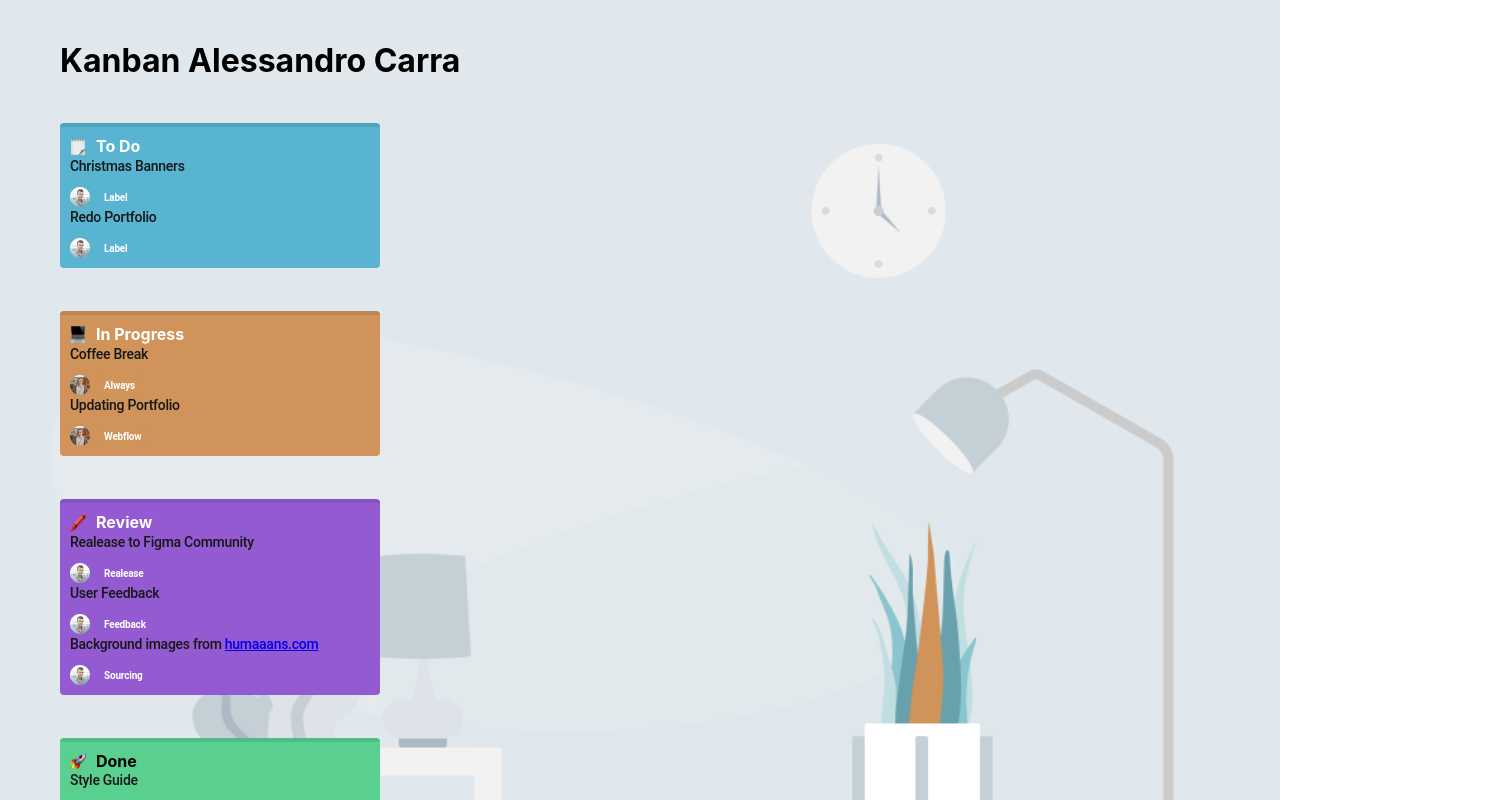
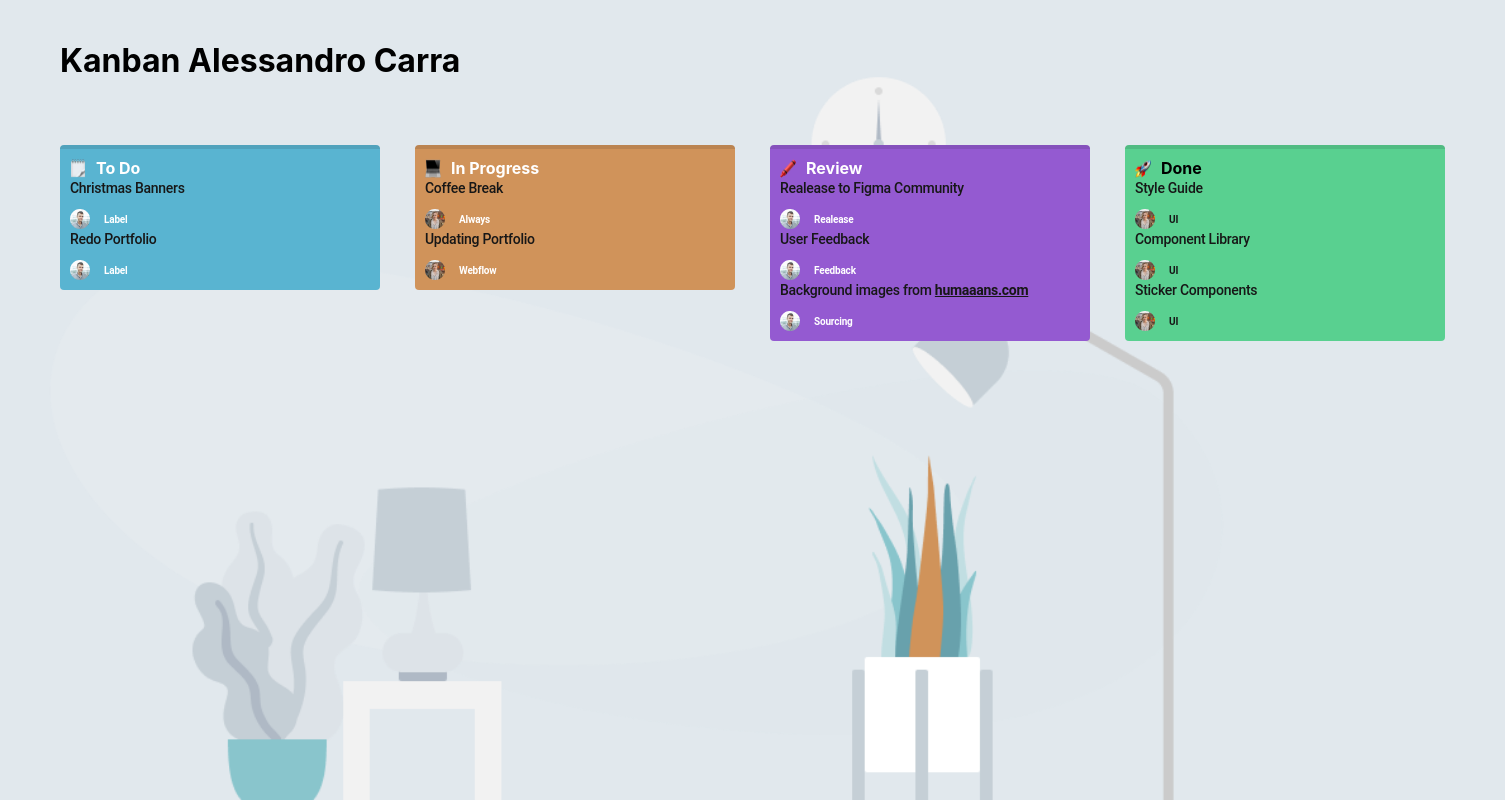
Before and after one commit to AleCarraDev/kanban2, a JavaScript app in the folder my-app/: page / in a window 1280 px wide. Shown: the top 800 px of the page, 1505 px wide, since content can reach past the window. Built offline with nearby package versions, Linux system fonts and the light colour scheme; the HTML template or start-up script is replaced by a standard one.

Commit message:
finalizando

```diff
--- a/my-app/src/App.css
+++ b/my-app/src/App.css
@@ -1,38 +1,14 @@
-.App {
-  text-align: center;
+a {
+  line-height: 21px;
+  font-size: 14px;
+  letter-spacing: -0.02em;
+  color: #171717;
+  margin-bottom: 10px;
+  font-weight: bold;
+  font-family: "Roboto", sans-serif;
 }
 
-.App-logo {
-  height: 40vmin;
-  pointer-events: none;
+.outside-cards {
+  display: flex;
+  justify-content: space-between;
 }
-
-@media (prefers-reduced-motion: no-preference) {
-  .App-logo {
-    animation: App-logo-spin infinite 20s linear;
-  }
-}
-
-.App-header {
-  background-color: #282c34;
-  min-height: 100vh;
-  display: flex;
-  flex-direction: column;
-  align-items: center;
-  justify-content: center;
-  font-size: calc(10px + 2vmin);
-  color: white;
-}
-
-.App-link {
-  color: #61dafb;
-}
-
-@keyframes App-logo-spin {
-  from {
-    transform: rotate(0deg);
-  }
-  to {
-    transform: rotate(360deg);
-  }
-}
```
